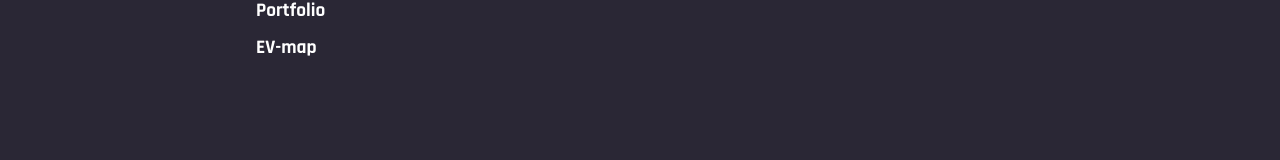
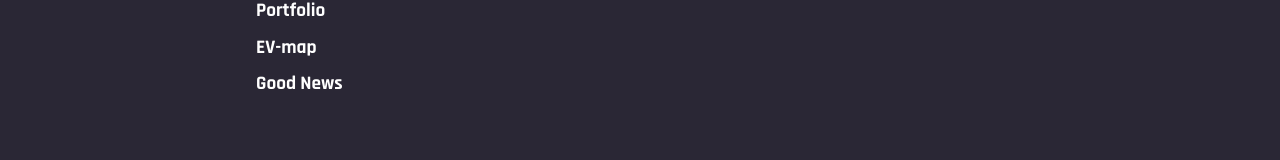
Before and after one commit to kosy0907/Portfolio, a React (Create React App) app: page / in a window 1280 px wide. Shown: the part 1882-2042 px from the top of the page. Built offline with nearby package versions, Linux system fonts and the light colour scheme.

Commit message:
Add project

```diff
--- a/src/component/Section3/Card/projectItem.js
+++ b/src/component/Section3/Card/projectItem.js
@@ -53,5 +53,23 @@ export const projectItem = [
         link: 'https://kosy0907.github.io/EV-map',
         code: 'https://github.com/kosy0907/EV-map',
         color: '#02422'
+    },
+    {
+        id: 4,
+        title: 'Good News',
+        period: '2023-08-12 ~ 진행중',
+        description: '오늘의 좋은 소식을 알려주는 웹 사이트입니다.',
+        tag: [
+            {
+                role: 'All'
+            },
+            {
+                type: 'Personal'
+            }
+        ],
+        img: 'goodnews_mockup',
+        lik: 'https://kosy0907.github.io/Portfolio',
+        code: 'https://github.com/kosy0907/GoodNews',
+        color: '#02422'
     }
 ]
```
Also changed, not shown: src/images/mockup/goodnews_mockup.png (added).
